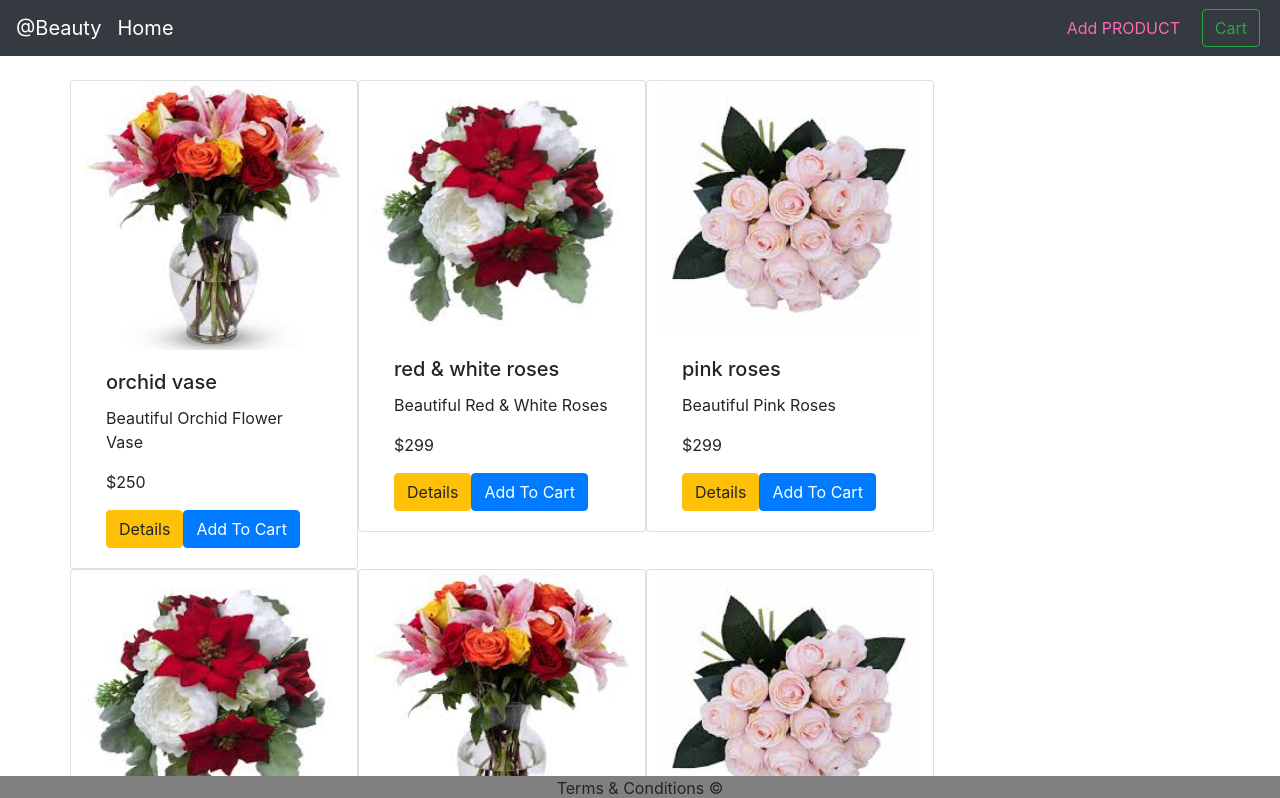
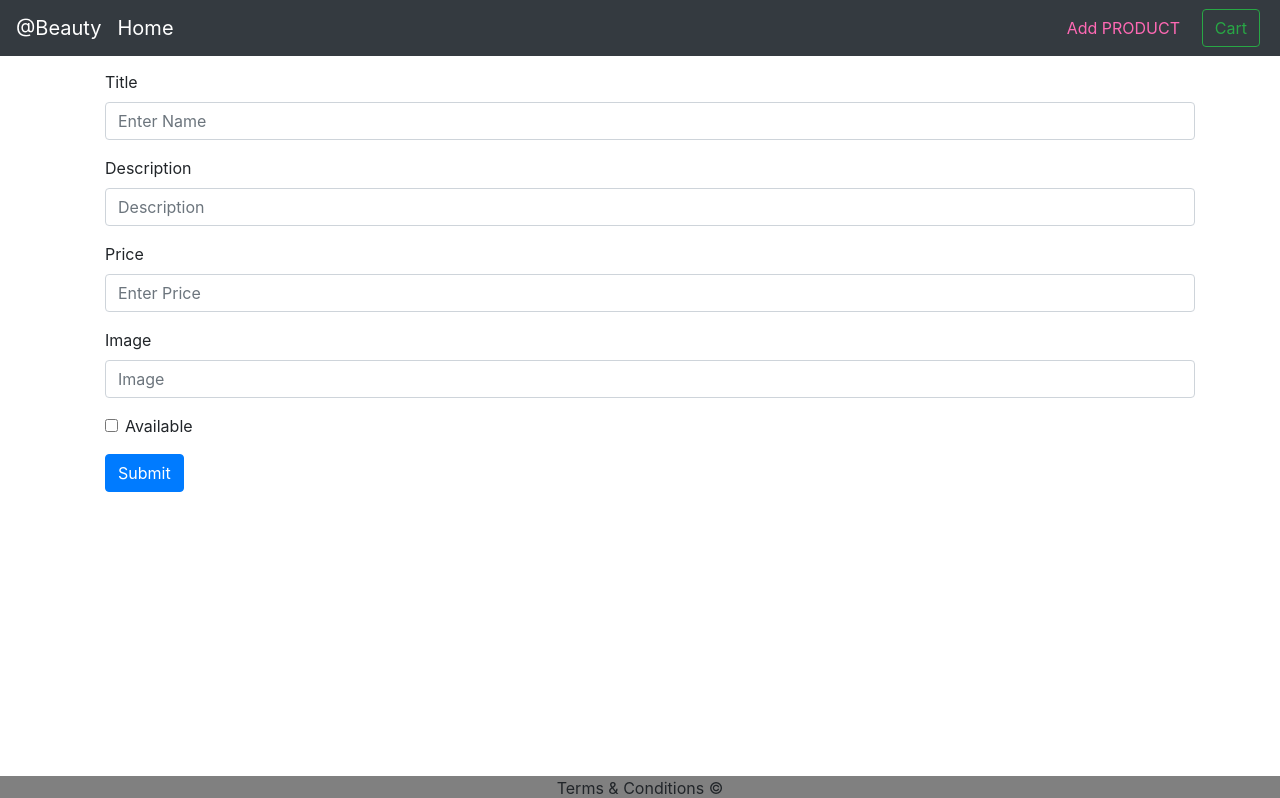
Before and after one commit to laxmi1498/my-app, an Angular app: page /addProduct in a window 1280 px wide. Before the commit this address led to /. Shown: the top 798 px of the page. Built offline with nearby package versions, Linux system fonts and the light colour scheme.

Commit message:
new products were addes to the server

```diff
--- a/src/app/add-products/add-products.component.html
+++ b/src/app/add-products/add-products.component.html
@@ -1,8 +1,8 @@
 <div class="container">
     <form [formGroup]="myForm" (ngSubmit)="onSubmit(myForm)">
         <div class="form-group">
-            <label for="name">Name</label>
-            <input type="text" class="form-control" formControlName="name" placeholder="Enter Name">
+            <label for="name">Title</label>
+            <input type="text" class="form-control" formControlName="title" placeholder="Enter Name">
         </div>
         <div class="form-group">
             <label for="description">Description</label>
@@ -14,11 +14,7 @@
             </div>
             <div class="form-group">
                 <label for="Image">Image</label>
-                <input type="text" class="form-control" formControlName="image" placeholder="Image">
-            </div>
-            <div class="form-group">
-                <label for="ImageAlt">ImageAlt</label>
-                <input type="text" class="form-control" formControlName="imageAlt" placeholder="ImageAlt">
+                <input type="text" class="form-control" formControlName="imageUrl" placeholder="Image">
             </div>
 
         <div class="form-group form-check">
--- a/src/app/add-products/add-products.component.ts
+++ b/src/app/add-products/add-products.component.ts
@@ -3,7 +3,7 @@ import { Component, OnInit, DoCheck, AfterViewInit, OnChanges, AfterContentInit,
 import { FormGroup, FormControl, Validators } from '@angular/forms';
 import { GoodProductsService } from '../services/good-products.service';
 
-// tslint:disable-next-line: no-conflicting-lifecycle
+// tslint:disable-next-line: no-conflicting-life cycle
 @Component({
   selector: 'app-add-products',
   templateUrl: './add-products.component.html',
@@ -16,16 +16,23 @@ export class AddProductsComponent implements OnInit {
   constructor(private newProductService: GoodProductsService) { }
   ngOnInit() {
     this.myForm = new FormGroup({
-      name: new FormControl('', [Validators.required, Validators.pattern(/[0-9,a-z]/)]),
-      description: new FormControl('', Validators.maxLength(50)),
-      price: new FormControl(''),
-      image: new FormControl(''),
-      imageAlt: new FormControl(''),
+      // tslint:disable-next-line: max-line-length
+      title: new FormControl('', [Validators.required, Validators.pattern(/[a-zA-Z]+$/), Validators.minLength(5), Validators.maxLength(20)]),
+      description: new FormControl(''),
+      price: new FormControl('', Validators.required),
+      imageUrl: new FormControl(''),
       isAvailable: new FormControl('')
     });
   }
-  onSubmit(formdata) {
-    this.newProductService.addNew(this.myForm.value);
-    console.log(this.myForm.value);
+  onSubmit(formData) {
+    console.log(this.myForm);
+    if (this.myForm.valid) {
+    this.newProductService.addNew(this.myForm.value).subscribe(response =>{
+      console.log(response);
+    });
+    } else {
+      alert('field data not inserted');
+    }
+    console.log(formData);
   }
 }
--- a/src/app/app.component.ts
+++ b/src/app/app.component.ts
@@ -7,5 +7,4 @@ import { Product } from './model/product';
 })
 export class AppComponent {
   title = 'my-app';
-
 }
--- a/src/app/app.module.ts
+++ b/src/app/app.module.ts
@@ -9,9 +9,11 @@ import { AddProductsComponent } from './add-products/add-products.component';
 import { AppRoutingModule } from './app-routing.module';
 import { DescriptionComponent } from './description/description.component';
 import { ReactiveFormsModule } from '@angular/forms';
+import { HttpClientModule } from '@angular/common/http';
+
 const appRoutes: Routes = [
   { path: '', component: ProductsComponent },
-  { path: 'addproduct', component: AddProductsComponent },
+  { path: 'addProduct', component: AddProductsComponent },
   { path: 'description/:id', component: DescriptionComponent },
   { path: '**', redirectTo: ''}
 
@@ -29,6 +31,7 @@ const appRoutes: Routes = [
   imports: [
     BrowserModule,
     ReactiveFormsModule,
+    HttpClientModule,
     RouterModule.forRoot(
       appRoutes,
     ),
--- a/src/app/comp1/comp1.component.css
+++ b/src/app/comp1/comp1.component.css
@@ -1,4 +1,4 @@
-.addproductlink{
+.addProductLink{
     color: hotpink;
     position: absolute;
     right: 100px !important;
--- a/src/app/comp1/comp1.component.html
+++ b/src/app/comp1/comp1.component.html
@@ -1,7 +1,7 @@
 <nav class="navbar fixed-top navbar-expand-lg navbar-light bg-dark">
     <a class="navbar-brand" href="#" style="color: white;">@Beauty</a>
     <a class="navbar-brand" routerLink='' style="color: white;">Home</a>
-    <a class="addproductlink" routerLink= '/addproduct'>Add PRODUCT</a>
+    <a class="addProductLink" routerLink= '/addProduct'>Add PRODUCT</a>
 
     <button class="btn btn-outline-success " type="submit"
         style="float: right; position: absolute; right: 20px;">Cart</button>
--- a/src/app/description/description.component.html
+++ b/src/app/description/description.component.html
@@ -1,16 +1,15 @@
-<div *ngIf="item">
-    <div class="card" style="width: 18rem; cursor: grab;" *ngIf="item.isAvailable">
+
+    <div class="card" style="width: 18rem; cursor: grab;">
         <div class="container">
-            <img [src]="item.image" class="card-img-top" alt="...">
+            <img [src]="item.imageUrl" class="card-img-top" alt="...">
             <div class="card-body">
-                <h5 class="card-title">{{ item.name | lowercase }}</h5>
+                <h5 class="card-title">{{ item.title | lowercase }}</h5>
                 <p class="card-text">{{item.description}}</p>
                 <p>${{item.price}}</p>
                 <button routerLink='/description' class="btn btn-warning"
-                    [disabled]="!item.isAvailable">Details</button>
-                <button routerLink='/description' class="btn btn-primary" [disabled]="!item.isAvailable">Add To
+                    [disabled]="item.isAvailable">Details</button>
+                <button routerLink='/description' class="btn btn-primary" [disabled]="item.isAvailable">Add To
                     Cart</button>
             </div>
         </div>
     </div>
-</div>
--- a/src/app/products/products.component.ts
+++ b/src/app/products/products.component.ts
@@ -9,12 +9,17 @@ import { isNgTemplate } from '@angular/compiler';
 })
 
 export class ProductsComponent implements OnInit {
-product = [];
+product: any;
   constructor(private pro: GoodProductsService) {
   }
 
 getProducts(): void {
-  this.product = this.pro.getProducts();
+  // tslint:disable-next-line: deprecation
+  this.pro.getProducts().subscribe(response => {
+    console.log(response);
+    this.product = response;
+  }
+      ); // RXJS SUBSCRIBE
 }
 
   ngOnInit() {
--- a/src/app/services/good-products.service.ts
+++ b/src/app/services/good-products.service.ts
@@ -1,5 +1,6 @@
 import { Injectable } from '@angular/core';
 import { Product } from '../model/product';
+import { HttpClient } from '@angular/common/http';
 
 
 @Injectable({
@@ -7,112 +8,110 @@ import { Product } from '../model/product';
 })
 export class GoodProductsService {
 
-  constructor() { }
-  private product: Array< Product > = [
-    {
-    name: 'Orchid vase',
-    image: '../assets/im1.jfif',
-    description: 'Beautiful Orchid Flower Vase',
-    price: 250,
-    // tslint:disable-next-line: max-line-length
-    imageAlt: `https://rukminim1.flixcart.com/image/416/416/jppsqkw0/artificial-flower/f/f/8/just-flowers-artificial-natural-looking-pink-roses-hand-bouquet-original-imafbuyzthqtcrds.jpeg?q=70`,
-    isAvailable: true
-  },
-  {
-    name: 'Red & White Roses',
-    image: '../assets/im2.jfif',
-    description: 'Beautiful Red & White Roses',
-    price: 299,
-    // tslint:disable-next-line: max-line-length
-    imageAlt: `https://rukminim1.flixcart.com/image/416/416/jppsqkw0/artificial-flower/f/f/8/just-flowers-artificial-natural-looking-pink-roses-hand-bouquet-original-imafbuyzthqtcrds.jpeg?q=70`,
-    isAvailable: true
-  },
-  {
-    name: 'Pink Roses',
-    image: '../assets/im3.jfif',
-    description: 'Beautiful Pink Roses',
-    price: 299,
-    // tslint:disable-next-line: max-line-length
-    imageAlt: `https://rukminim1.flixcart.com/image/612/612/k0lbdzk0/artificial-flower/g/n/t/ysk021117-ysk-creation-original-imafjxbgg2u6gfwv.jpeg?q=70`,
-    isAvailable: true
-  },
-  {
-    name: ' Roses',
-    image: '../assets/im4.jpg',
-    description: 'Beautiful Pink Roses',
-    price: 299,
-    // tslint:disable-next-line: max-line-length
-    imageAlt: `https://rukminim1.flixcart.com/image/416/416/jppsqkw0/artificial-flower/f/f/8/just-flowers-artificial-natural-looking-pink-roses-hand-bouquet-original-imafbuyzthqtcrds.jpeg?q=70`,
-    isAvailable: false
-  },
-  {
-    name: 'Orchid vase',
-    image: '../assets/im1.jfif',
-    description: 'Beautiful Orchid Flower Vase',
-    price: 250,
-    // tslint:disable-next-line: max-line-length
-    imageAlt: `https://rukminim1.flixcart.com/image/416/416/jppsqkw0/artificial-flower/f/f/8/just-flowers-artificial-natural-looking-pink-roses-hand-bouquet-original-imafbuyzthqtcrds.jpeg?q=70`,
-    isAvailable: false
-  },
-  {
-    name: 'Red & White Roses',
-    image: '../assets/im2.jfif',
-    description: 'Beautiful Red & White Roses',
-    price: 299,
-    // tslint:disable-next-line: max-line-length
-    imageAlt: `https://rukminim1.flixcart.com/image/416/416/jppsqkw0/artificial-flower/f/f/8/just-flowers-artificial-natural-looking-pink-roses-hand-bouquet-original-imafbuyzthqtcrds.jpeg?q=70`,
-    isAvailable: true
-  },
-  {
-    name: 'Orchid vase',
-    image: '../assets/im1.jfif',
-    description: 'Beautiful Orchid Flower Vase',
-    price: 250,
-    // tslint:disable-next-line: max-line-length
-    imageAlt: `https://rukminim1.flixcart.com/image/416/416/jppsqkw0/artificial-flower/f/f/8/just-flowers-artificial-natural-looking-pink-roses-hand-bouquet-original-imafbuyzthqtcrds.jpeg?q=70`,
-    isAvailable: true
-  },
-  {
-    name: 'Red & White Roses',
-    image: '../assets/im2.jfif',
-    description: 'Beautiful Red & White Roses',
-    price: 299,
-    // tslint:disable-next-line: max-line-length
-    imageAlt: `https://rukminim1.flixcart.com/image/416/416/jppsqkw0/artificial-flower/f/f/8/just-flowers-artificial-natural-looking-pink-roses-hand-bouquet-original-imafbuyzthqtcrds.jpeg?q=70`,
-    isAvailable: false
-  },
-  {
-    name: 'Pink Roses',
-    image: '../assets/im3.jfif',
-    description: 'Beautiful Pink Roses',
-    price: 299,
-    // tslint:disable-next-line: max-line-length
-    imageAlt: `https://rukminim1.flixcart.com/image/612/612/k0lbdzk0/artificial-flower/g/n/t/ysk021117-ysk-creation-original-imafjxbgg2u6gfwv.jpeg?q=70`,
-    isAvailable: true
-  },
-  {
-    name: ' Roses',
-    image: '../assets/im4.jpg',
-    description: 'Beautiful Pink Roses',
-    price: 299,
-    // tslint:disable-next-line: max-line-length
-    imageAlt: `https://rukminim1.flixcart.com/image/416/416/jppsqkw0/artificial-flower/f/f/8/just-flowers-artificial-natural-looking-pink-roses-hand-bouquet-original-imafbuyzthqtcrds.jpeg?q=70`,
-    isAvailable: true
-  },
-  {
-    name: 'Orchid vase',
-    image: '../assets/im1.jfif',
-    description: 'Beautiful Orchid Flower Vase',
-    price: 250,
-    // tslint:disable-next-line: max-line-length
-    imageAlt: `https://rukminim1.flixcart.com/image/416/416/jppsqkw0/artificial-flower/f/f/8/just-flowers-artificial-natural-looking-pink-roses-hand-bouquet-original-imafbuyzthqtcrds.jpeg?q=70`,
-    isAvailable: false
+  constructor( private http: HttpClient)  { }
+
+  // static data
+//  private product: Array< Product > = [
+//     {
+//     title: 'Orchid vase',
+//     imageUrl: '../assets/im1.jfif',
+//     description: 'Beautiful Orchid Flower Vase',
+//     price: 250,
+//     isAvailable: true
+//   },
+//   {
+//     title: 'Red & White Roses',
+//     imageUrl: '../assets/im2.jfif',
+//     description: 'Beautiful Red & White Roses',
+//     price: 299,
+//     isAvailable: true
+//   },
+//   {
+//     : 'Pink Roses',
+//     image: '../assets/im3.jfif',
+//     description: 'Beautiful Pink Roses',
+//     price: 299,
+//     // tslint:disable-next-line: max-line-length
+//     imageAlt: `https://rukminim1.flixcart.com/image/612/612/k0lbdzk0/artificial-flower/g/n/t/ysk021117-ysk-creation-original-imafjxbgg2u6gfwv.jpeg?q=70`,
+//     isAvailable: true
+//   },
+//   {
+//     name: ' Roses',
+//     image: '../assets/im4.jpg',
+//     description: 'Beautiful Pink Roses',
+//     price: 299,
+//     // tslint:disable-next-line: max-line-length
+//     imageAlt: `https://rukminim1.flixcart.com/image/416/416/jppsqkw0/artificial-flower/f/f/8/just-flowers-artificial-natural-looking-pink-roses-hand-bouquet-original-imafbuyzthqtcrds.jpeg?q=70`,
+//     isAvailable: false
+//   },
+//   {
+//     name: 'Orchid vase',
+//     image: '../assets/im1.jfif',
+//     description: 'Beautiful Orchid Flower Vase',
+//     price: 250,
+//     // tslint:disable-next-line: max-line-length
+//     imageAlt: `https://rukminim1.flixcart.com/image/416/416/jppsqkw0/artificial-flower/f/f/8/just-flowers-artificial-natural-looking-pink-roses-hand-bouquet-original-imafbuyzthqtcrds.jpeg?q=70`,
+//     isAvailable: false
+//   },
+//   {
+//     name: 'Red & White Roses',
+//     image: '../assets/im2.jfif',
+//     description: 'Beautiful Red & White Roses',
+//     price: 299,
+//     // tslint:disable-next-line: max-line-length
+//     imageAlt: `https://rukminim1.flixcart.com/image/416/416/jppsqkw0/artificial-flower/f/f/8/just-flowers-artificial-natural-looking-pink-roses-hand-bouquet-original-imafbuyzthqtcrds.jpeg?q=70`,
+//     isAvailable: true
+//   },
+//   {
+//     name: 'Orchid vase',
+//     image: '../assets/im1.jfif',
+//     description: 'Beautiful Orchid Flower Vase',
+//     price: 250,
+//     // tslint:disable-next-line: max-line-length
+//     imageAlt: `https://rukminim1.flixcart.com/image/416/416/jppsqkw0/artificial-flower/f/f/8/just-flowers-artificial-natural-looking-pink-roses-hand-bouquet-original-imafbuyzthqtcrds.jpeg?q=70`,
+//     isAvailable: true
+//   },
+//   {
+//     name: 'Red & White Roses',
+//     image: '../assets/im2.jfif',
+//     description: 'Beautiful Red & White Roses',
+//     price: 299,
+//     // tslint:disable-next-line: max-line-length
+//     imageAlt: `https://rukminim1.flixcart.com/image/416/416/jppsqkw0/artificial-flower/f/f/8/just-flowers-artificial-natural-looking-pink-roses-hand-bouquet-original-imafbuyzthqtcrds.jpeg?q=70`,
+//     isAvailable: false
+//   },
+//   {
+//     name: 'Pink Roses',
+//     image: '../assets/im3.jfif',
+//     description: 'Beautiful Pink Roses',
+//     price: 299,
+//     // tslint:disable-next-line: max-line-length
+//     imageAlt: `https://rukminim1.flixcart.com/image/612/612/k0lbdzk0/artificial-flower/g/n/t/ysk021117-ysk-creation-original-imafjxbgg2u6gfwv.jpeg?q=70`,
+//     isAvailable: true
+//   },
+//   {
+//     name: ' Roses',
+//     image: '../assets/im4.jpg',
+//     description: 'Beautiful Pink Roses',
+//     price: 299,
+//     // tslint:disable-next-line: max-line-length
+//     imageAlt: `https://rukminim1.flixcart.com/image/416/416/jppsqkw0/artificial-flower/f/f/8/just-flowers-artificial-natural-looking-pink-roses-hand-bouquet-original-imafbuyzthqtcrds.jpeg?q=70`,
+//     isAvailable: true
+//   },
+//   {
+//     name: 'Orchid vase',
+//     image: '../assets/im1.jfif',
+//     description: 'Beautiful Orchid Flower Vase',
+//     price: 250,
+//     // tslint:disable-next-line: max-line-length
+//     imageAlt: `https://rukminim1.flixcart.com/image/416/416/jppsqkw0/artificial-flower/f/f/8/just-flowers-artificial-natural-looking-pink-roses-hand-bouquet-original-imafbuyzthqtcrds.jpeg?q=70`,
+//     isAvailable: false
+//   }
+//   ];
+  getProducts() {
+    return this.http.get('http://localhost:3000/product');
   }
-  ];
-  getProducts() {
-    return this.product;
-  }
-  addNew(data) {
-    this.product.push(data);
+  addNew(formData) {
+    return this.http.post('http://localhost:3000/product',formData);
   }
 }
```
Also changed, not shown: src/app/model/product.ts (+5 -3 lines).
